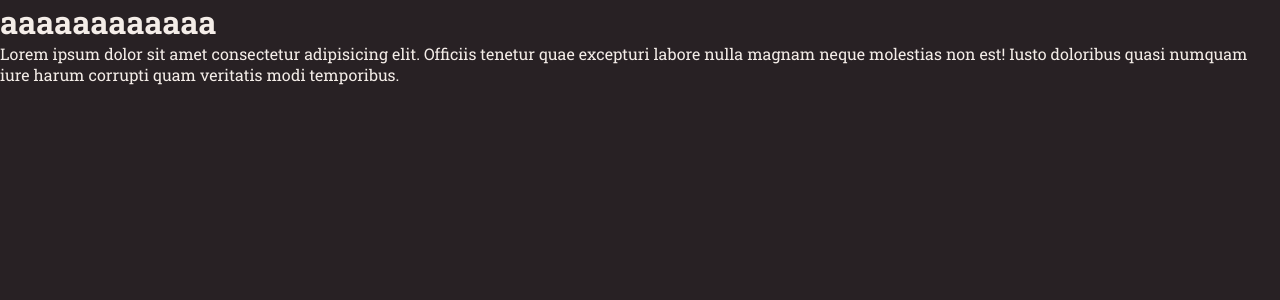
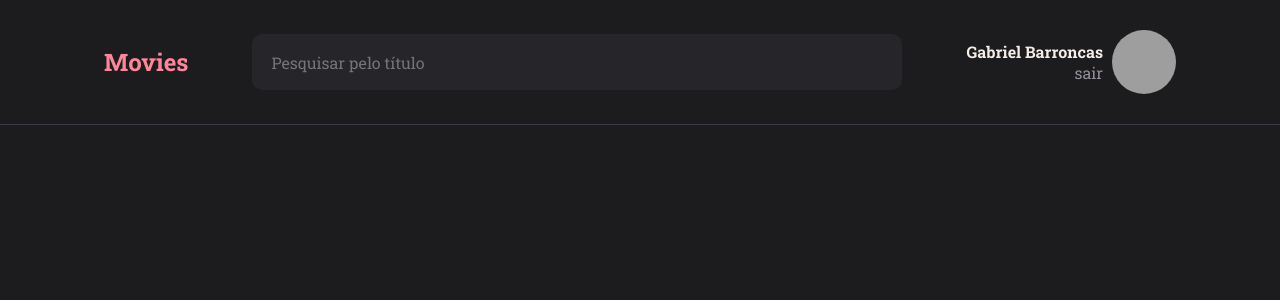
Before and after one commit to Barroncas1/Movies, a React (Vite) app: page / in a window 1280 px wide. Shown: the top 300 px of the page. Built offline with nearby package versions, Linux system fonts and the light colour scheme; grey boxes are pictures that could not be loaded.

Commit message:
finish the header

```diff
--- a/src/components/Header/index.jsx
+++ b/src/components/Header/index.jsx
@@ -1,4 +1,4 @@
-import { Container } from './styles'
+import { Container, Profile } from './styles'
 
 export function Header(){
     return(
@@ -12,7 +12,9 @@ export function Header(){
                     <strong>Gabriel Barroncas</strong>
                     <span>sair</span>
                 </div>
+
                 <img src="https://github.com/Barroncas1.png" alt="foto do usuário" />
+
             </Profile>
         </Container>
     )
--- a/src/components/Header/styles.js
+++ b/src/components/Header/styles.js
@@ -1,6 +1,60 @@
 import styled from 'styled-components'
 
 export const Container = styled.div`
+    grid-area: header;
 
+    display: flex;
+    align-items: center;
+    gap: 64px;
+    justify-content: center;
+
+    margin: auto;
+
+    padding: 30px  0;
+
+    border-bottom: 1px solid ${({theme}) => theme.COLORS.BORDER} ;
+
+    input {
+        border: none;
+        background-color: ${({theme}) => theme.COLORS.BG_INPUT};
+        color: ${({theme}) => theme.COLORS.COLOR_INPUT};
+
+        height: 56px;
+        width: 650px;
+
+        padding: 24px 19px;
+
+        border-radius: 10px;
+    }
+
+    h2 {
+        color: ${({theme}) => theme.COLORS.PINK};
+        font-size: 24px;
+        font-weight: 700;
+    }
 
 `
+
+export const Profile = styled.div`
+    display: flex;
+    align-items: center;
+    gap: 9px;
+
+    div {
+        display: flex;
+        flex-direction: column;
+
+        span {
+            color: ${({theme}) => theme.COLORS.COLOR_INPUT};
+            align-self: end;
+        }
+
+    }
+
+    img {
+        border-radius: 50%;
+        height: 64px;
+        width: 64px;
+    }
+
+`
--- a/src/pages/Details/index.jsx
+++ b/src/pages/Details/index.jsx
@@ -1,8 +1,8 @@
+import { Header } from "../../components/Header"
+
+
 export function Details(){
     return(
-        <div>
-            <h1>aaaaaaaaaaaa</h1>
-            <p>Lorem ipsum dolor sit amet consectetur adipisicing elit. Officiis tenetur quae excepturi labore nulla magnam neque molestias non est! Iusto doloribus quasi numquam iure harum corrupti quam veritatis modi temporibus.</p>
-        </div>
+        <Header />
     )
 }
--- a/src/styles/theme.js
+++ b/src/styles/theme.js
@@ -1,9 +1,12 @@
 export default {
     COLORS:{
         BG_900: "#0D0C0F",
-        BG_800: "#282124",
+        BG_800: "#1C1B1E",
 
-        BG_INPUT: "#948F99",
+        BORDER:"#3E3B47",
+
+        BG_INPUT: "#262529",
+        COLOR_INPUT: "#948F99",
 
         PINK: "#FF859B",
         WHITE: "#F4EDE8"
```
